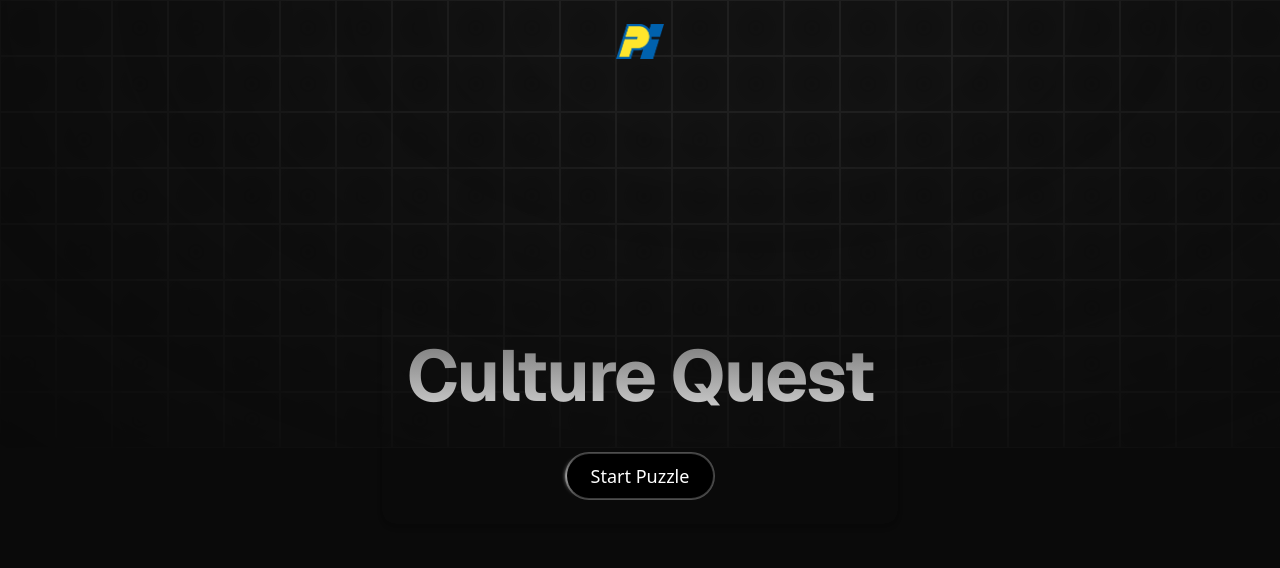
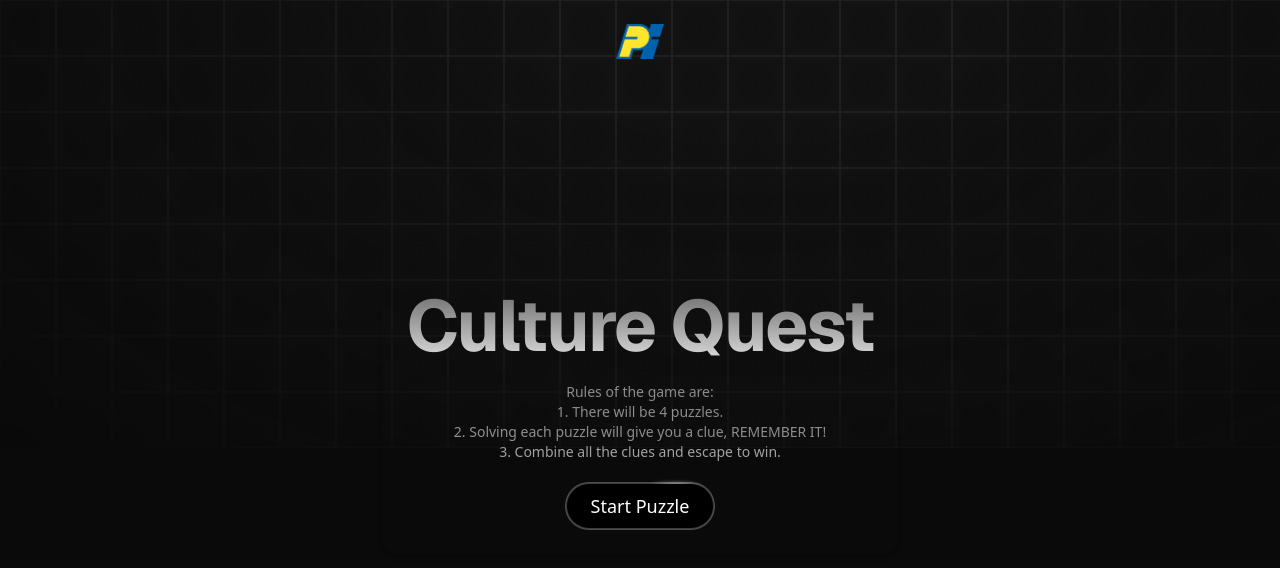
Before and after one commit to ola-nishant/Culture-Quest, a Next.js app: page / in a window 1280 px wide. Shown: the top 568 px of the page. Built offline with nearby package versions, Linux system fonts and the light colour scheme.

Commit message:
Added rules and instructions

```diff
--- a/src/components/PuzzleFlow.tsx
+++ b/src/components/PuzzleFlow.tsx
@@ -47,12 +47,22 @@ export default function PuzzleFlow() {
       <Toaster position="top-center" />
       {step === 0 && (
         <div className="p-6 text-white rounded-xl shadow-md text-center">
-          <h1 className="bg-clip-text text-transparent text-center bg-gradient-to-b from-neutral-900 to-neutral-700 dark:from-neutral-600 dark:to-white text-4xl lg:text-7xl font-sans py-2 md:py-10 relative z-20 font-bold tracking-tight">
+          <h1 className="bg-clip-text text-transparent text-center bg-gradient-to-b from-neutral-900 to-neutral-700 dark:from-neutral-600 dark:to-white text-4xl lg:text-7xl font-sans py-2 md:py-5 relative z-20 font-bold tracking-tight">
             Culture Quest
           </h1>
-          <div className="flex justify-center">
+          <p className="max-w-2xl mx-auto text-sm md:text-md text-neutral-700 dark:text-neutral-400 text-center">
+            Rules of the game are:
+            <br /> 1. There will be 4 puzzles.
+            <br /> 2. Solving each puzzle will give you a clue, REMEMBER IT!
+            <br /> 3. Combine all the clues and escape to win.
+          </p>
+          <div className="flex justify-center mt-5">
             <HoverBorderGradient
-              onClick={() => setStep(1)} // Set the step to 1 when clicked
+              onClick={() => {
+                setTimeout(() => {
+                  setStep(1); // Set the step to 1 after a 500ms delay
+                }, 750);
+              }}
               className="px-6 py-2 text-white text-sm md:text-lg relative z-30"
             >
               Start Puzzle
```
